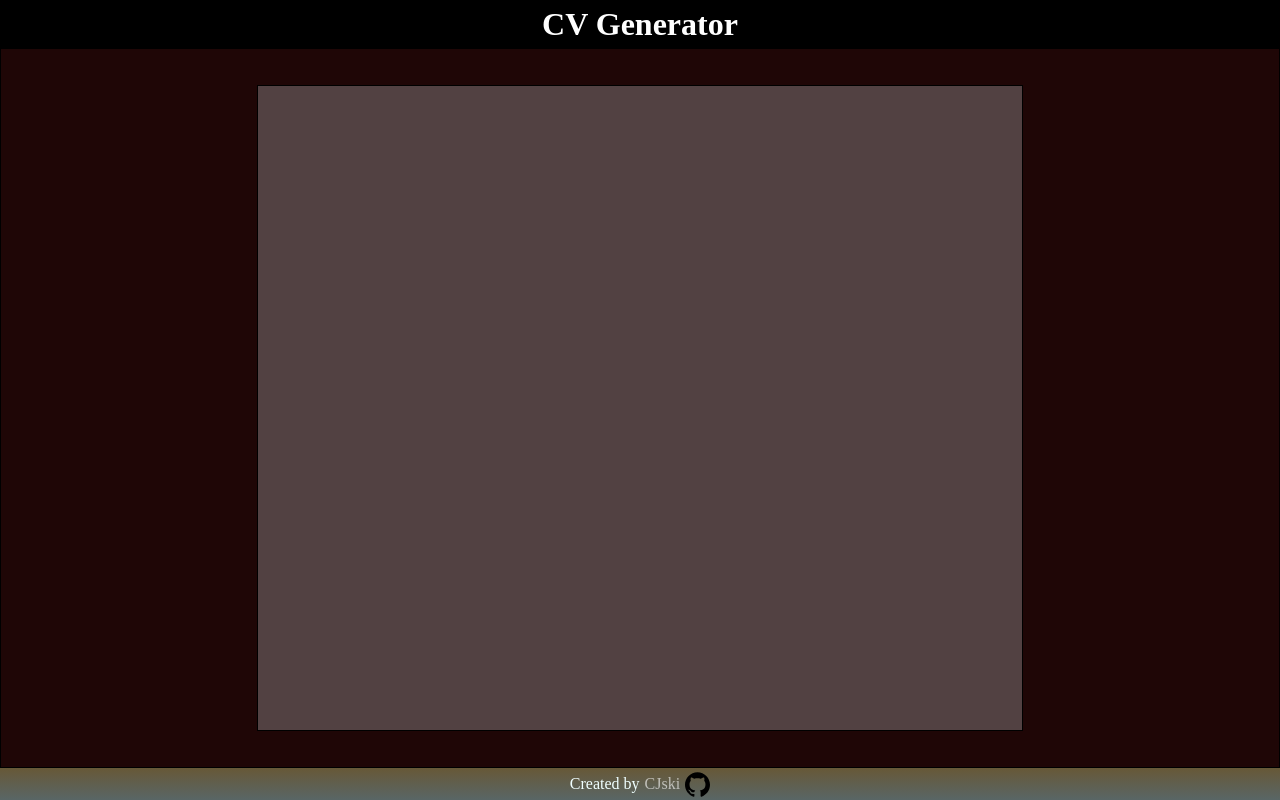
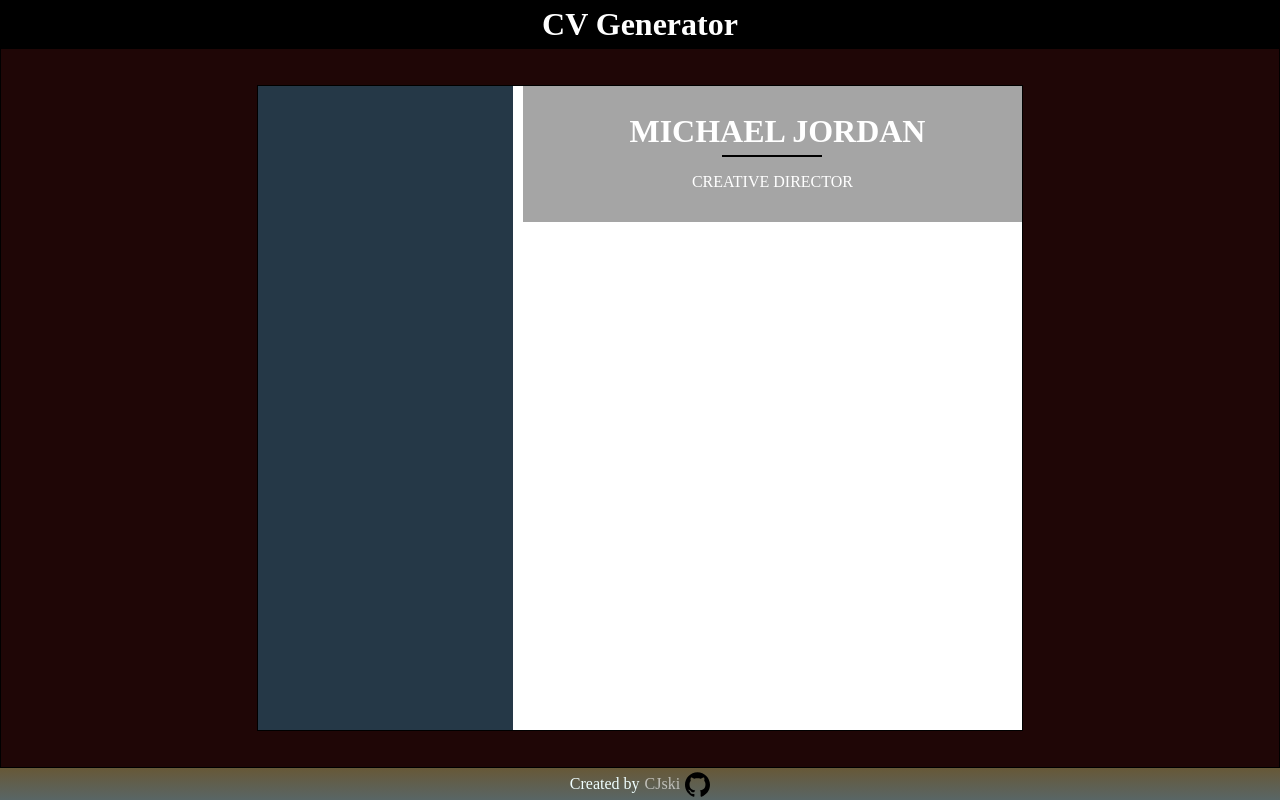
Before and after one commit to CJskii/cv-application, a React (Create React App) app in the folder cv-project/: page / in a window 1280 px wide. Built offline with nearby package versions, Linux system fonts and the light colour scheme.

Commit message:
General component setup

```diff
--- a/cv-project/src/App.css
+++ b/cv-project/src/App.css
@@ -3,6 +3,14 @@
   padding: 0;
   box-sizing: border-box;
   color: white;
+}
+
+:root {
+  --card-bg: #253847;
+  --name-bg: #a5a5a5;
+  --profile-bg: #ffffff;
+  --name-text: #a5a5a5;
+  --card-text: #f5f5f5;
 }
 
 .App {
@@ -26,5 +34,22 @@
   width: 60%;
   height: 90%;
   border: 1px solid black;
-  background-color: rgba(240, 248, 255, 0.24);
+  background-color: var(--profile-bg);
+  display: grid;
+  grid-template-columns: 1fr 2fr;
+  grid-template-rows: 0.8fr 3fr;
 }
+
+.card {
+  background-color: var(--card-bg);
+  grid-area: 1 / 1/ 3/ 2;
+}
+
+.name {
+  background-color: var(--name-bg);
+  margin-left: 10px;
+}
+
+.profile {
+  background-color: var(--profile-bg);
+}
--- a/cv-project/src/App.js
+++ b/cv-project/src/App.js
@@ -1,13 +1,30 @@
 import "./App.css";
 import Navbar from "./Components/Navbar/Navbar";
 import Footer from "./Components/Footer/Footer";
+import General from "./Components/General/General";
+import React, { Component } from "react";
 
-function App() {
+class App extends Component {
+  constructor() {
+    super();
+  }
+  render() {
     return (
       <div className="App">
         <Navbar />
         <div className="cv-wrapper">
-        <div className="cv-container"></div>
+          <div className="cv-container">
+            <div className="card">
+              {/* Image, Contact, Education, References */}
+            </div>
+            <div className="name">
+              {/* Name, title */}
+              <General />
+            </div>
+            <div className="profile">
+              {/* Description, Work experience, skills */}
+            </div>
+          </div>
         </div>
         {/* Navbar
         General - name, email, github, twitter
@@ -18,5 +35,6 @@
       </div>
     );
   }
+}
 
 export default App;
--- /dev/null
+++ b/cv-project/src/Components/General/General.css
@@ -0,0 +1,25 @@
+.wrapper {
+  display: grid;
+  grid-template-rows: 1fr 0.1fr 1fr;
+  height: 100%;
+  width: 100%;
+}
+
+.name-wrapper {
+  display: flex;
+  justify-content: center;
+  align-items: flex-end;
+}
+
+.underline {
+  border-bottom: 2px solid black;
+  width: 20%;
+  justify-self: center;
+}
+
+.title-wrapper {
+  display: flex;
+  justify-content: center;
+  align-items: flex-start;
+  padding-top: 1rem;
+}
--- a/cv-project/src/Components/General/General.js
+++ b/cv-project/src/Components/General/General.js
@@ -1,7 +1,26 @@
-import React, { Components } from "react";
+import React, { Component } from "react";
+import Name from "./Name";
+import Underline from "./Underline";
+import Title from "./Title";
+import "./General.css";
 
-class General extends Components {
+class General extends Component {
+  constructor() {
+    super();
+    this.state = {
+      user: { name: "MICHAEL JORDAN", title: "CREATIVE DIRECTOR" },
+    };
+  }
   render() {
-    return <div className="general"></div>;
+    const { user } = this.state;
+    return (
+      <div className="wrapper">
+        <Name user={user} />
+        <Underline />
+        <Title user={user} />
+      </div>
+    );
   }
 }
+
+export default General;
--- /dev/null
+++ b/cv-project/src/Components/General/Name.js
@@ -0,0 +1,17 @@
+import React, { Component } from "react";
+
+class Name extends Component {
+  constructor(props) {
+    super();
+  }
+  render() {
+    const { user } = this.props;
+    return (
+      <div className="name-wrapper">
+        <h1 className="name">{user.name}</h1>
+      </div>
+    );
+  }
+}
+
+export default Name;
--- /dev/null
+++ b/cv-project/src/Components/General/Title.js
@@ -0,0 +1,17 @@
+import React, { Component } from "react";
+
+class Title extends Component {
+  constructor(props) {
+    super();
+  }
+  render() {
+    const { user } = this.props;
+    return (
+      <div className="title-wrapper">
+        <div className="title">{user.title}</div>
+      </div>
+    );
+  }
+}
+
+export default Title;
--- /dev/null
+++ b/cv-project/src/Components/General/Underline.js
@@ -0,0 +1,9 @@
+import React, { Component } from "react";
+
+class Underline extends Component {
+  render() {
+    return <div className="underline"></div>;
+  }
+}
+
+export default Underline;
```
Also changed, not shown: cv-project/src/Components/Education/Education.js (deleted), cv-project/src/Components/Experience/Experience.js (deleted), cv-project/src/Components/Img/logo.png (added), cv-project/src/Components/Skills/Skills.js (deleted). Lines whose indentation alone changed are shown as unchanged.
